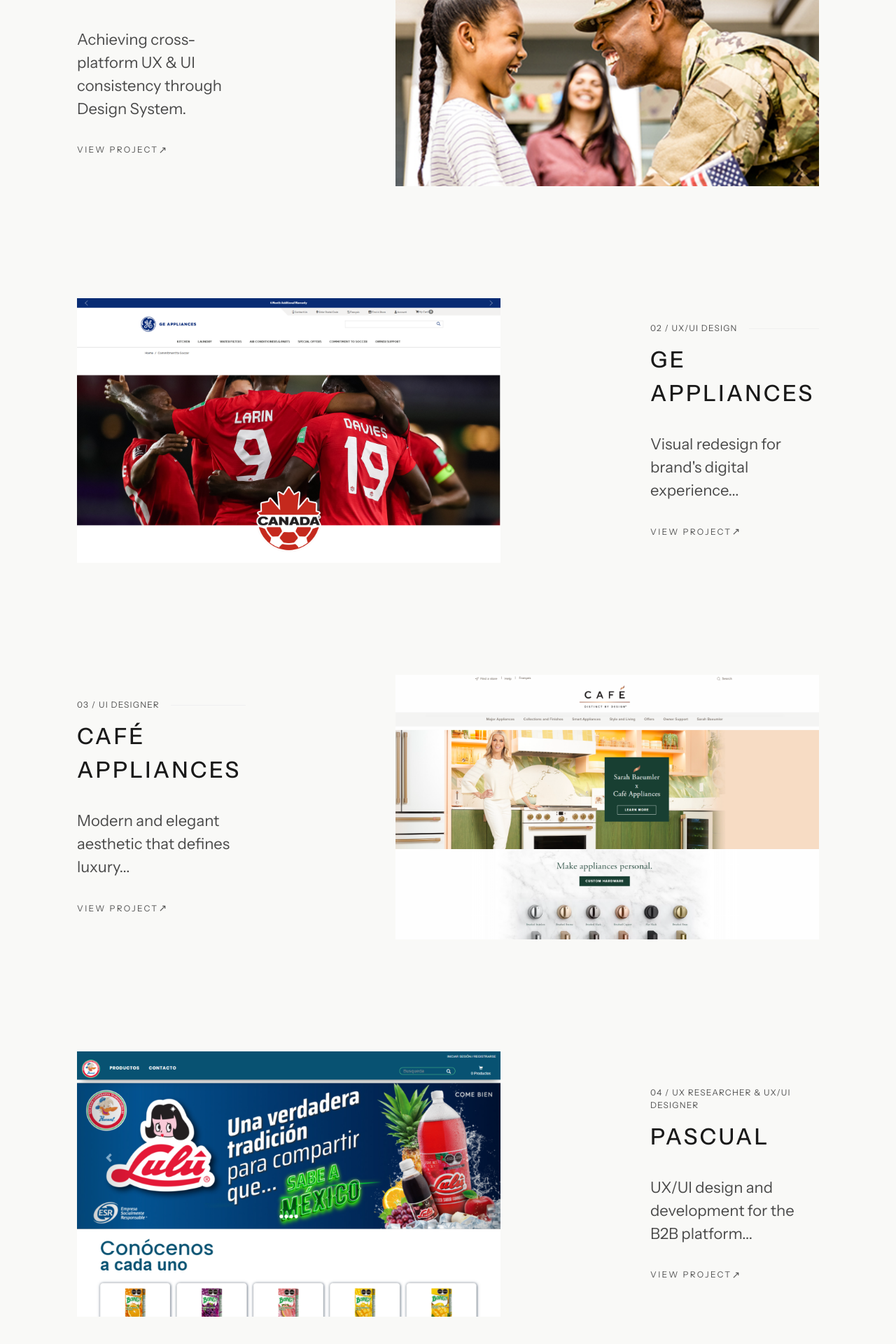
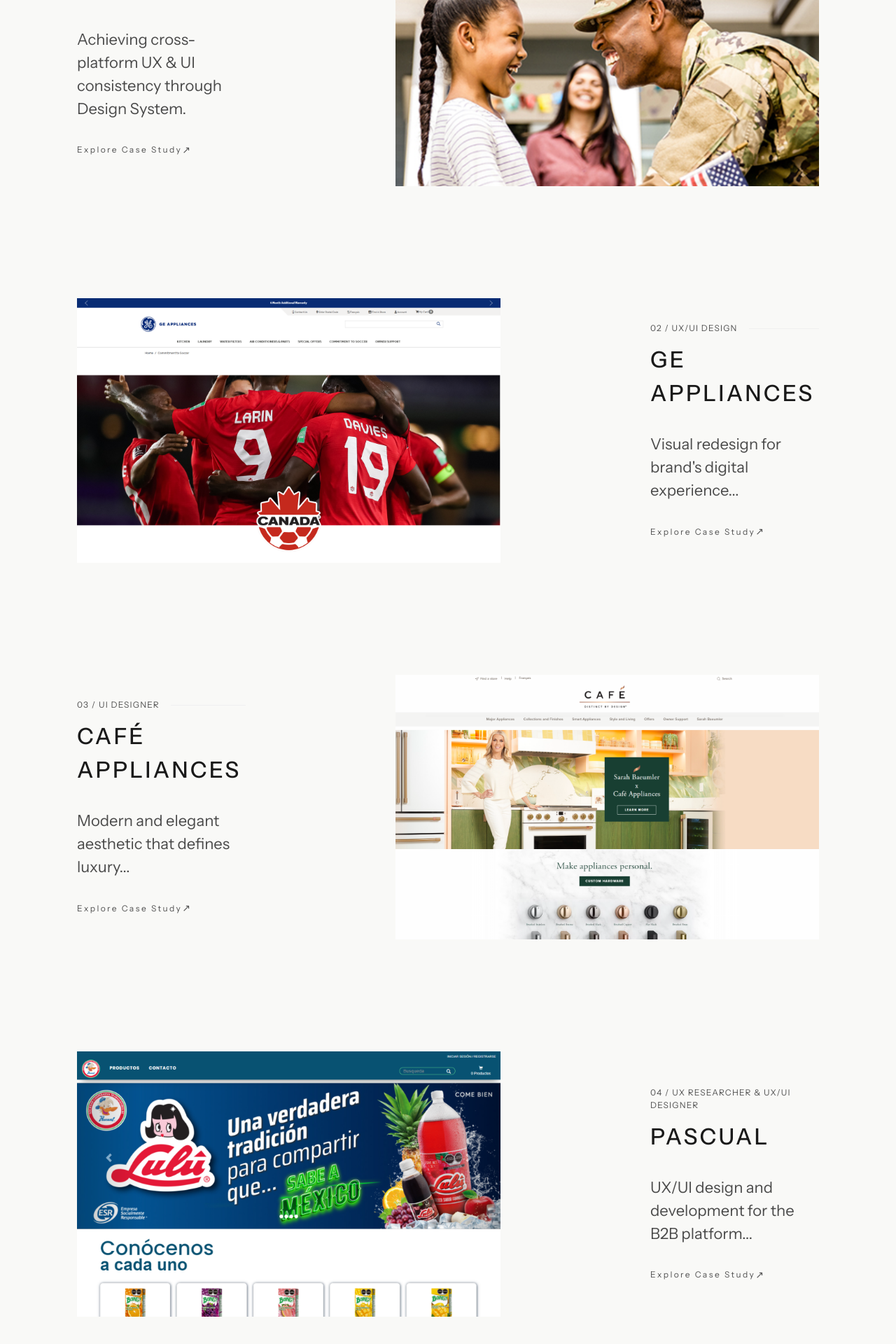
Before and after one commit to dizsel74/am-portfolio-2026, a React (Vite) app: page / in a window 1280 px wide. Shown: the part 1491-3411 px from the top of the page at 70% size. Built offline with nearby package versions, Linux system fonts and the light colour scheme.

Commit message:
Adding Aria Label to link and Adjuxting UX copy to meet WCAG 2.4.4 (Link Purpose in Context)

```diff
--- a/src/App.jsx
+++ b/src/App.jsx
@@ -93,11 +93,16 @@ function App() {
                         <h3 className="text-[clamp(24px,2.5vw,32px)] uppercase font-medium tracking-[0.1em]">USAA</h3>
                       </div>
                       <p className="text-[clamp(18px,1.8vw,22px)] text-[#4A4A4A]">Achieving cross-platform UX & UI consistency through Design System.</p>
-                      <Link to="/work/usaa" className="group/link relative inline-flex items-center text-[12px] text-[#545454] hover:text-[#1a1a1a] transition-colors w-fit tracking-[0.2em]">
-                        VIEW PROJECT
+                      <Link
+                      to="/work/usaa"
+                      aria-label="Explore USAA Case Study"
+                      className="group/link relative inline-flex items-center text-[12px] text-[#545454] hover:text-[#1a1a1a] transition-colors w-fit tracking-[0.2em]">
+                        Explore Case Study
 
                         {/* FLECHA CON MOVIMIENTO DIAGONAL */}
-                      <span className="text-[14px] transition-transform duration-400 ease-[cubic-bezier(0.22,1,0.36,1)] transform group-hover:-translate-y-1 group-hover:translate-x-1">
+                      <span
+                      aria-hidden="true"
+                      className="text-[14px] transition-transform duration-400 ease-[cubic-bezier(0.22,1,0.36,1)] transform group-hover:-translate-y-1 group-hover:translate-x-1">
                         ↗
                       </span>
 
@@ -130,11 +135,16 @@ function App() {
                         <h3 className="text-[clamp(24px,2.5vw,32px)] uppercase font-medium tracking-[0.1em]">GE Appliances</h3>
                       </div>
                       <p className="text-[clamp(18px,1.8vw,22px)] text-[#4A4A4A]">Visual redesign for brand's digital experience...</p>
-                      <Link to="/work/ge" className="group/link relative inline-flex items-center text-[12px] text-[#545454] hover:text-[#1a1a1a] transition-colors w-fit tracking-[0.2em]">
-                         VIEW PROJECT
+                      <Link
+                      to="/work/ge"
+                      aria-label="Explore GE Case Study"
+                      className="group/link relative inline-flex items-center text-[12px] text-[#545454] hover:text-[#1a1a1a] transition-colors w-fit tracking-[0.2em]">
+                         Explore Case Study
 
                         {/* FLECHA CON MOVIMIENTO DIAGONAL */}
-                      <span className="text-[14px] transition-transform duration-400 ease-[cubic-bezier(0.22,1,0.36,1)] transform group-hover:-translate-y-1 group-hover:translate-x-1">
+                      <span
+                      aria-hidden="true"
+                      className="text-[14px] transition-transform duration-400 ease-[cubic-bezier(0.22,1,0.36,1)] transform group-hover:-translate-y-1 group-hover:translate-x-1">
                         ↗
                       </span>
 
@@ -157,11 +167,16 @@ function App() {
                         <h3 className="text-[clamp(24px,2.5vw,32px)] uppercase font-medium tracking-[0.1em]">CAFÉ Appliances</h3>
                       </div>
                       <p className="text-[clamp(18px,1.8vw,22px)] text-[#4A4A4A]">Modern and elegant aesthetic that defines luxury...</p>
-                      <Link to="/work/cafe" className="group/link relative inline-flex items-center text-[12px] text-[#545454] hover:text-[#1a1a1a] transition-colors w-fit tracking-[0.2em]">
-                         VIEW PROJECT
+                      <Link
+                      to="/work/cafe"
+                      aria-label="Explore CAFÉ Case Study"
+                      className="group/link relative inline-flex items-center text-[12px] text-[#545454] hover:text-[#1a1a1a] transition-colors w-fit tracking-[0.2em]">
+                        Explore Case Study
 
                         {/* FLECHA CON MOVIMIENTO DIAGONAL */}
-                      <span className="text-[14px] transition-transform duration-400 ease-[cubic-bezier(0.22,1,0.36,1)] transform group-hover:-translate-y-1 group-hover:translate-x-1">
+                      <span
+                      aria-hidden="true"
+                      className="text-[14px] transition-transform duration-400 ease-[cubic-bezier(0.22,1,0.36,1)] transform group-hover:-translate-y-1 group-hover:translate-x-1">
                         ↗
                       </span>
 
@@ -194,11 +209,16 @@ function App() {
                         <h3 className="text-[clamp(24px,2.5vw,32px)] uppercase font-medium tracking-[0.1em]">Pascual</h3>
                       </div>
                       <p className="text-[clamp(18px,1.8vw,22px)] text-[#4A4A4A]">UX/UI design and development for the B2B platform...</p>
-                      <Link to="/work/pascual" className="group/link relative inline-flex items-center text-[12px] text-[#545454] hover:text-[#1a1a1a] transition-colors w-fit tracking-[0.2em]">
-                         VIEW PROJECT
+                      <Link
+                      to="/work/pascual"
+                      aria-label="Explore Pascual Case Study"
+                      className="group/link relative inline-flex items-center text-[12px] text-[#545454] hover:text-[#1a1a1a] transition-colors w-fit tracking-[0.2em]">
+                         Explore Case Study
 
                         {/* FLECHA CON MOVIMIENTO DIAGONAL */}
-                      <span className="text-[14px] transition-transform duration-400 ease-[cubic-bezier(0.22,1,0.36,1)] transform group-hover:-translate-y-1 group-hover:translate-x-1">
+                      <span
+                      aria-hidden="true"
+                      className="text-[14px] transition-transform duration-400 ease-[cubic-bezier(0.22,1,0.36,1)] transform group-hover:-translate-y-1 group-hover:translate-x-1">
                         ↗
                       </span>
 
@@ -328,7 +348,9 @@ function App() {
                           <span>hello@iamuxui.dev</span>
 
                           {/* Flecha grande con movimiento */}
-                          <span className="text-[0.6em] transition-transform duration-500 ease-[cubic-bezier(0.22,1,0.36,1)] transform group-hover:-translate-y-2 group-hover:translate-x-2">
+                          <span
+                          aria-hidden="true"
+                          className="text-[0.6em] transition-transform duration-500 ease-[cubic-bezier(0.22,1,0.36,1)] transform group-hover:-translate-y-2 group-hover:translate-x-2">
                             ↗
                           </span>
 
@@ -347,10 +369,14 @@ function App() {
                           className="group relative flex items-center gap-2 text-[12px] uppercase font-normal tracking-[0.2em] leading-[1.6] text-[#545454] hover:text-[#1a1a1a] pb-1 "
                         >
                           <span>LINKEDIN</span>
-                          <span className="transition-transform duration-400 ease-out transform group-hover:-translate-y-1 group-hover:translate-x-1">
+                          <span
+                          aria-hidden="true"
+                          className="transition-transform duration-400 ease-out transform group-hover:-translate-y-1 group-hover:translate-x-1">
                             ↗
                           </span>
-                          <span className="absolute left-0 bottom-0 w-0 h-[1px] bg-[#1a1a1a] transition-all duration-300 group-hover:w-full" />
+                          <span
+                          aria-hidden="true"
+                          className="absolute left-0 bottom-0 w-0 h-[1px] bg-[#1a1a1a] transition-all duration-300 group-hover:w-full" />
                         </a>
 
                         {/* RESUME */}
@@ -361,7 +387,9 @@ function App() {
                           className="group relative flex items-center gap-2 text-[12px] uppercase font-normal tracking-[0.2em] leading-[1.6] text-[#545454] hover:text-[#1a1a1a] pb-1"
                         >
                           <span>RESUME</span>
-                          <span className="transition-transform duration-400 ease-out transform group-hover:-translate-y-1 group-hover:translate-x-1">
+                          <span
+                          aria-hidden="true"
+                          className="transition-transform duration-400 ease-out transform group-hover:-translate-y-1 group-hover:translate-x-1">
                             ↗
                           </span>
                           <span className="absolute left-0 bottom-0 w-0 h-[1px] bg-[#1a1a1a] transition-all duration-300 group-hover:w-full" />
```
